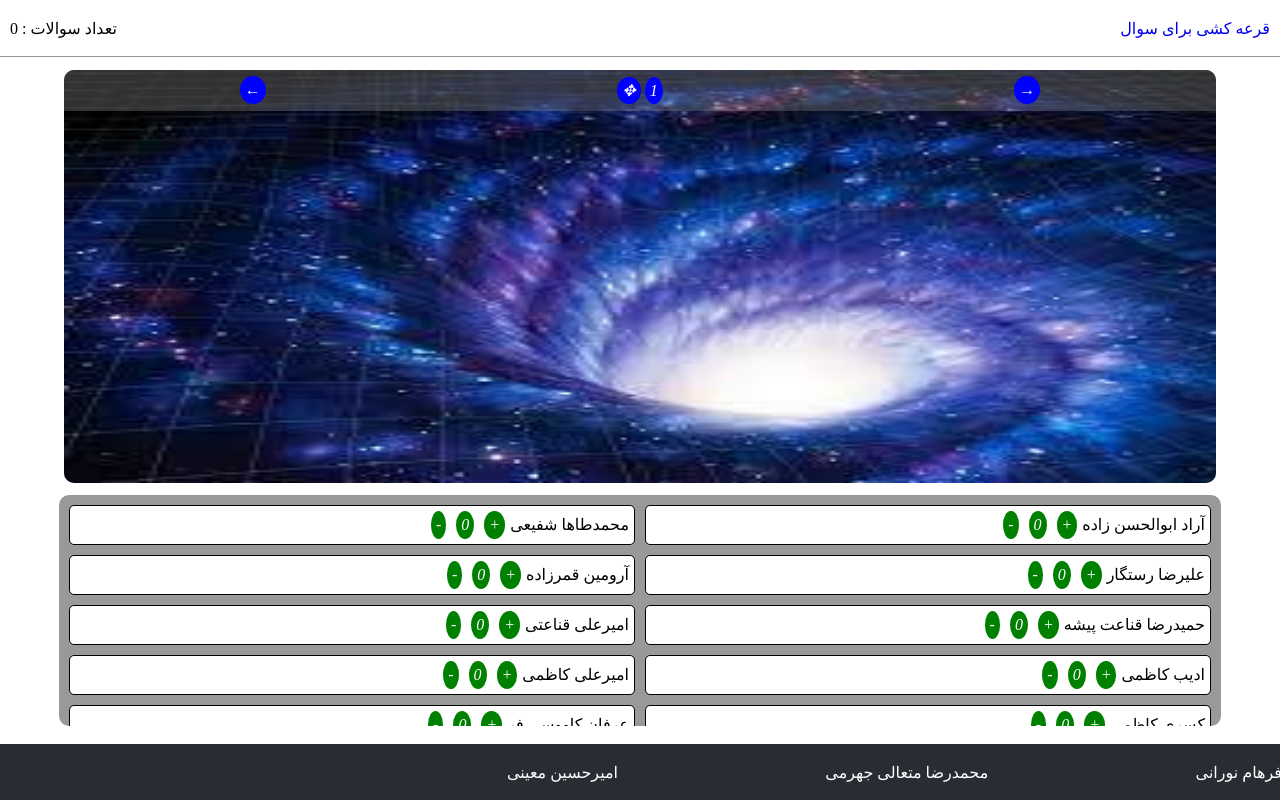
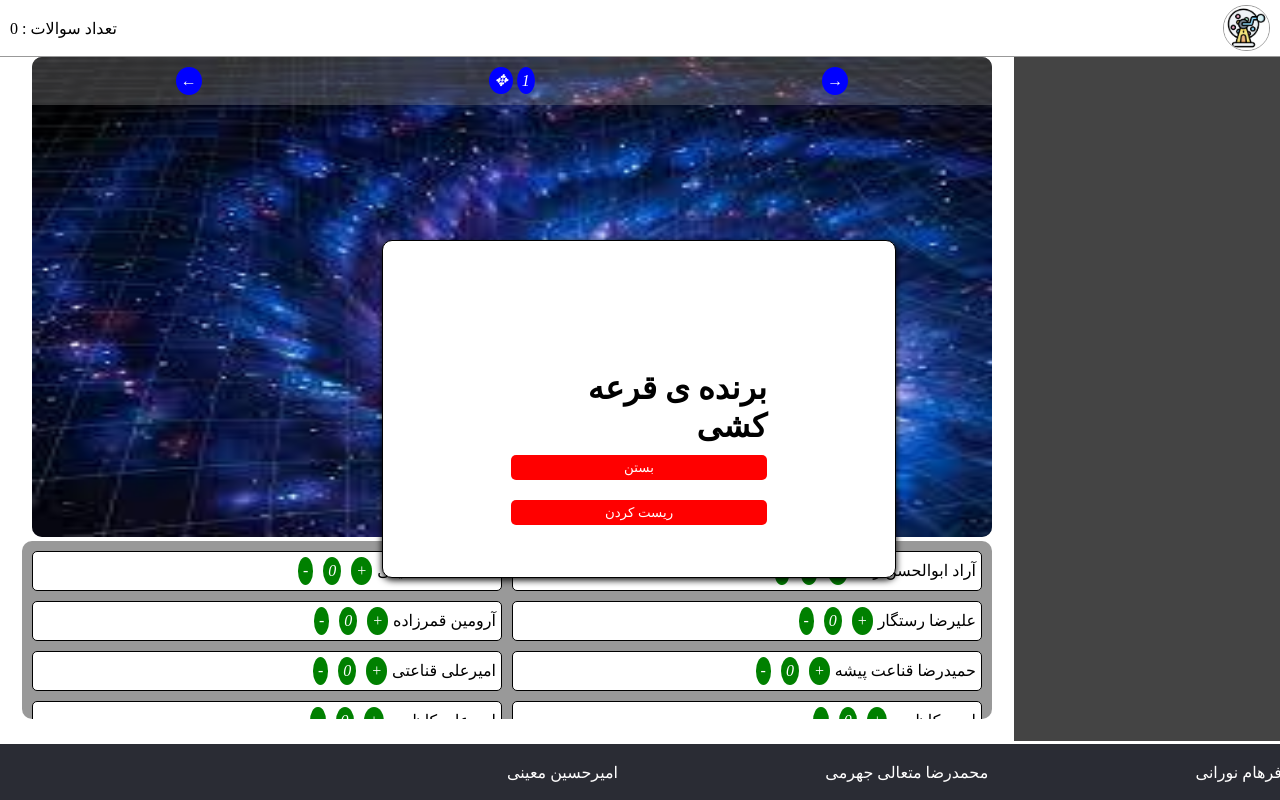
Before and after one commit to ahmm123/wormhole.com, a plain HTML site: page index.html in a window 1280 px wide. Drawn offline with Linux system fonts and the light colour scheme.

Commit message:
Add files via upload

```diff
--- a/assets/css/style.css
+++ b/assets/css/style.css
@@ -38,6 +38,54 @@ nav{
   z-index: 100000000000000000000000000000;
 }
 
+.lottery{
+  height: 100%;
+  display: flex;
+  justify-content: center;
+  align-items: center;
+}
+
+.lottery img{
+  height: 80%;
+  border-radius: 50%;
+  border: 1px solid #999;
+  transition: .5s;
+}
+
+.lottery img:hover{
+  height: 100%;
+}
+
+.alert{
+  width: 20%;
+  height: 10vh;
+  padding: 10%;
+  position: absolute;
+  top: 30%;
+  right: 30%;
+  border: 1px solid black;
+  border-radius: 10px;
+  box-shadow: 0px 2px 7px 0px black;
+  z-index: 10000000000000000000;
+  background-color: white;
+}
+
+.alert button{
+  width: 100%;
+  display: inline;
+  margin: 10px 0px;
+  padding: 5px;
+  border-radius: 5px;
+  border: none;
+  background-color: red;
+  color: white;
+  cursor: pointer;
+}
+
+.alert button:hover{
+  background-color: rgb(170, 0, 0);
+}
+
 header{
   display: flex;
   justify-content: space-between;
@@ -54,12 +102,15 @@ main{
 }
 
 main .slider{
-  width: 90%;
+  width: 75%;
   height: 60%;
   margin: 1% auto;
   border-radius: 10px;
   background-color: #999;
   overflow: hidden;
+  position: absolute;
+  top: 5.5%;
+  right: 22.5%;
 }
 
 main .slide{
@@ -75,9 +126,28 @@ main .slide.active{
   display: block;
 }
 
+main menu{
+  width: 20%;
+  height: 98%;
+  background-color: #444;
+  overflow-y: scroll;
+  padding: 5px;
+}
+
+menu .student{
+  width: 100%;
+  padding: 10px 0px;
+  border-bottom: 1px solid white;
+  color: white;
+  display: flex;
+  justify-content: space-around;
+  align-items: center;
+  cursor: pointer;
+}
+
 main .classmates{
-  width: 90%;
-  height: 32%;
+  width: 75%;
+  height: 21%;
   margin: 1% auto;
   border-radius: 10px;
   background-color: #999;
@@ -85,6 +155,9 @@ main .classmates{
   padding: 5px;
   display: grid;
   grid-template-columns: repeat(2,1fr);
+  position: absolute;
+  top: 66%;
+  right: 22.5%;
 }
 
 .classmate{
@@ -97,16 +170,35 @@ main .classmates{
   color: black;
 }
 
-.classmate i, .classmate p{
+.classmate i, .classmate p, .classmate button{
   display: inline-block;
 }
 
-.classmate i{
+.classmate button{
+  background-color: red;
+  border: none;
+  border-radius: 5px;
+  padding: 5px 10px;
+  margin: 0px 10px;
+  color: white;
+  cursor: pointer;
+  transition: .3s;
+}
+
+.classmate button.active{
+  background-color: rgb(0, 255, 13);
+}
+
+.classmate button:hover{
+  background-color: rgb(255, 196, 0);
+}
+
+.classmate i, .student i{
   background-color: green;
   margin: 0px 5px;
 }
 
-.classmate i:hover{
+.classmate i:hover, .student i:hover{
   background-color: blue;
 }
 
@@ -129,3 +221,7 @@ footer p{
   justify-content: space-around;
   align-items: center;
 }
+
+.hidden{
+  display: none !important;
+}
--- a/index.html
+++ b/index.html
@@ -9,10 +9,11 @@
 </head>
 <body>
   <header>
-    <a href="#">قرعه کشی برای سوال</a>
+    <a href="#" class="lottery"><img src="./assets/images/icons/lottery.png" alt="قرعه کشی" onclick="lottery()"></a>
     <p>تعداد سوالات : <span id="QsNumber">0</span></p>
   </header>
   <main>
+    <menu></menu>
     <div class="slider">
       <nav>
         <i id="prev" onclick="prevSlide();">&rarr;</i>
@@ -25,6 +26,12 @@
     </div>
     <div class="classmates"></div>
   </main>
+  <div class="alert">
+    <h1 class="title">برنده ی قرعه کشی</h1>
+    <p class="text"></p>
+    <button class="close" id='close' onclick="close()">بستن</button>
+    <button class="reset">ریست کردن</button>
+  </div>
   <footer><p id="footer-text"><span>اعضای گروه : </span><span>فرهام نورانی</span><span>محمدرضا متعالی جهرمی</span><span>امیرحسین معینی</span></p></footer>
   <script src="./assets/js/app.js" async defer></script>
 </body>
```
Also changed, not shown: assets/images/icons/lottery.png (added), s3.jpg (added), s4.jpg (added), s5.jpg (added), s6.jpg (added), s7.jpg (added), s8.jpg (added), s9.jpg (added).
